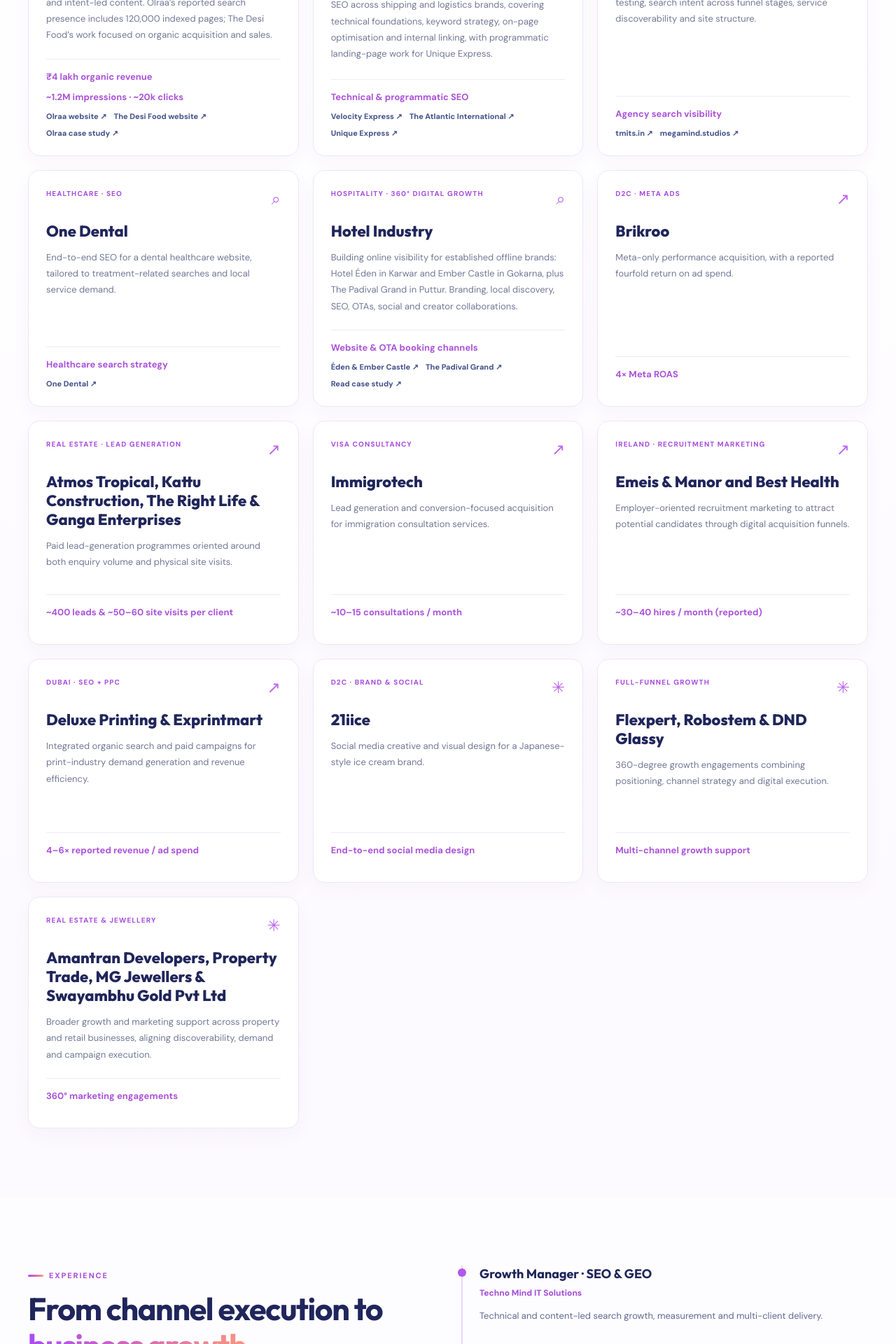
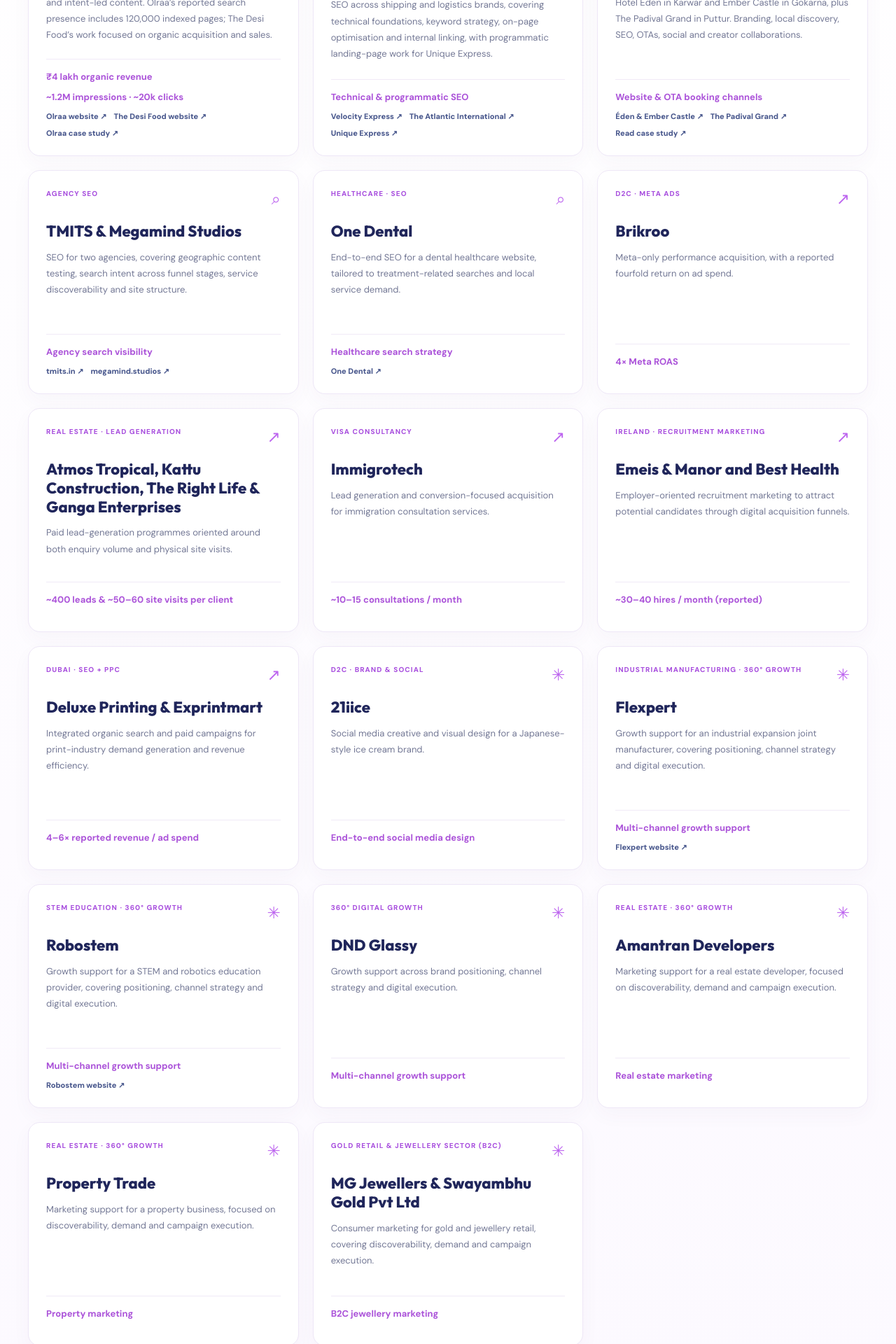
Before and after one commit to MarutiKhapar/portfoliok, a Next.js app: page / in a window 1280 px wide. Shown: the part 2540-4460 px from the top of the page at 70% size. Built offline with nearby package versions, Linux system fonts and the light colour scheme.

Commit message:
Reorder hospitality and split portfolio project cards

```diff
--- a/app/components/home/Projects.js
+++ b/app/components/home/Projects.js
@@ -122,6 +122,51 @@ export default function Projects() {
             hidden={filter !== "all" && filter !== "seo"}
           >
             <div className="project-top">
+              <span className="eyetag">Hospitality · 360° Digital Growth</span>
+              <span className="pr-icon" aria-hidden="true">
+                ⌕
+              </span>
+            </div>
+            <h3>
+              <a href="/work/hospitality">
+                  Hotels &amp; Hospitality
+              </a>
+            </h3>
+            <p>
+              Building online visibility for established offline brands: Hotel
+              Éden in Karwar and Ember Castle in Gokarna, plus The Padival Grand
+              in Puttur. Branding, local discovery, SEO, OTAs, social and
+              creator collaborations.
+            </p>
+            <div className="project-bottom">
+              <strong>Website &amp; OTA booking channels</strong>
+              <div className="project-links">
+                <a
+                  href="https://hoteleden.in/"
+                  target="_blank"
+                  rel="noopener noreferrer"
+                >
+                  Éden &amp; Ember Castle <span aria-hidden="true">↗</span>
+                </a>
+                <a
+                  href="https://thepadivalgrand.com/"
+                  target="_blank"
+                  rel="noopener noreferrer"
+                >
+                  The Padival Grand <span aria-hidden="true">↗</span>
+                </a>
+                <a href="/work/hospitality">
+                  Read case study <span aria-hidden="true">↗</span>
+                </a>
+              </div>
+            </div>
+          </article>
+          <article
+            className="project"
+            data-cat="seo"
+            hidden={filter !== "all" && filter !== "seo"}
+          >
+            <div className="project-top">
               <span className="eyetag">{"Agency SEO"}</span>
               <span className="pr-icon">{"⌕"}</span>
             </div>
@@ -178,51 +223,6 @@ export default function Projects() {
                   rel="noopener noreferrer"
                 >
                   One Dental <span aria-hidden="true">↗</span>
-                </a>
-              </div>
-            </div>
-          </article>
-          <article
-            className="project"
-            data-cat="seo"
-            hidden={filter !== "all" && filter !== "seo"}
-          >
-            <div className="project-top">
-              <span className="eyetag">Hospitality · 360° Digital Growth</span>
-              <span className="pr-icon" aria-hidden="true">
-                ⌕
-              </span>
-            </div>
-            <h3>
-              <a href="/work/hospitality">
-                  Hotel Industry
-              </a>
-            </h3>
-            <p>
-              Building online visibility for established offline brands: Hotel
-              Éden in Karwar and Ember Castle in Gokarna, plus The Padival Grand
-              in Puttur. Branding, local discovery, SEO, OTAs, social and
-              creator collaborations.
-            </p>
-            <div className="project-bottom">
-              <strong>Website &amp; OTA booking channels</strong>
-              <div className="project-links">
-                <a
-                  href="https://hoteleden.in/"
-                  target="_blank"
-                  rel="noopener noreferrer"
-                >
-                  Éden &amp; Ember Castle <span aria-hidden="true">↗</span>
-                </a>
-                <a
-                  href="https://thepadivalgrand.com/"
-                  target="_blank"
-                  rel="noopener noreferrer"
-                >
-                  The Padival Grand <span aria-hidden="true">↗</span>
-                </a>
-                <a href="/work/hospitality">
-                  Read case study <span aria-hidden="true">↗</span>
                 </a>
               </div>
             </div>
@@ -359,18 +359,18 @@ export default function Projects() {
             hidden={filter !== "all" && filter !== "full"}
           >
             <div className="project-top">
-              <span className="eyetag">{"Full-funnel Growth"}</span>
-              <span className="pr-icon">{"✳"}</span>
+              <span className="eyetag">Industrial Manufacturing · 360° Growth</span>
+              <span className="pr-icon" aria-hidden="true">✳</span>
             </div>
-            <h3>{"Flexpert, Robostem & DND Glassy"}</h3>
-            <p>
-              {
-                "360-degree growth engagements combining positioning, channel strategy and digital execution."
-              }
-            </p>
+            <h3>Flexpert</h3>
+            <p>Growth support for an industrial expansion joint manufacturer, covering positioning, channel strategy and digital execution.</p>
             <div className="project-bottom">
-              <strong>{"Multi-channel growth support"}</strong>
-              <div className="project-links"></div>
+              <strong>Multi-channel growth support</strong>
+              <div className="project-links">
+                <a href="https://www.flexpertbellows.com/" target="_blank" rel="noopener noreferrer">
+                  Flexpert website <span aria-hidden="true">↗</span>
+                </a>
+              </div>
             </div>
           </article>
           <article
@@ -379,22 +379,78 @@ export default function Projects() {
             hidden={filter !== "all" && filter !== "full"}
           >
             <div className="project-top">
-              <span className="eyetag">{"Real Estate & Jewellery"}</span>
-              <span className="pr-icon">{"✳"}</span>
+              <span className="eyetag">STEM Education · 360° Growth</span>
+              <span className="pr-icon" aria-hidden="true">✳</span>
             </div>
-            <h3>
-              {
-                "Amantran Developers, Property Trade, MG Jewellers & Swayambhu Gold Pvt Ltd"
-              }
-            </h3>
-            <p>
-              {
-                "Broader growth and marketing support across property and retail businesses, aligning discoverability, demand and campaign execution."
-              }
-            </p>
+            <h3>Robostem</h3>
+            <p>Growth support for a STEM and robotics education provider, covering positioning, channel strategy and digital execution.</p>
             <div className="project-bottom">
-              <strong>{"360° marketing engagements"}</strong>
-              <div className="project-links"></div>
+              <strong>Multi-channel growth support</strong>
+              <div className="project-links">
+                <a href="https://robostem.co.in/" target="_blank" rel="noopener noreferrer">
+                  Robostem website <span aria-hidden="true">↗</span>
+                </a>
+              </div>
+            </div>
+          </article>
+          <article
+            className="project"
+            data-cat="full"
+            hidden={filter !== "all" && filter !== "full"}
+          >
+            <div className="project-top">
+              <span className="eyetag">360° Digital Growth</span>
+              <span className="pr-icon" aria-hidden="true">✳</span>
+            </div>
+            <h3>DND Glassy</h3>
+            <p>Growth support across brand positioning, channel strategy and digital execution.</p>
+            <div className="project-bottom">
+              <strong>Multi-channel growth support</strong>
+            </div>
+          </article>
+          <article
+            className="project"
+            data-cat="full"
+            hidden={filter !== "all" && filter !== "full"}
+          >
+            <div className="project-top">
+              <span className="eyetag">Real Estate · 360° Growth</span>
+              <span className="pr-icon" aria-hidden="true">✳</span>
+            </div>
+            <h3>Amantran Developers</h3>
+            <p>Marketing support for a real estate developer, focused on discoverability, demand and campaign execution.</p>
+            <div className="project-bottom">
+              <strong>Real estate marketing</strong>
+            </div>
+          </article>
+          <article
+            className="project"
+            data-cat="full"
+            hidden={filter !== "all" && filter !== "full"}
+          >
+            <div className="project-top">
+              <span className="eyetag">Real Estate · 360° Growth</span>
+              <span className="pr-icon" aria-hidden="true">✳</span>
+            </div>
+            <h3>Property Trade</h3>
+            <p>Marketing support for a property business, focused on discoverability, demand and campaign execution.</p>
+            <div className="project-bottom">
+              <strong>Property marketing</strong>
+            </div>
+          </article>
+          <article
+            className="project"
+            data-cat="full"
+            hidden={filter !== "all" && filter !== "full"}
+          >
+            <div className="project-top">
+              <span className="eyetag">Gold Retail &amp; Jewellery Sector (B2C)</span>
+              <span className="pr-icon" aria-hidden="true">✳</span>
+            </div>
+            <h3>MG Jewellers &amp; Swayambhu Gold Pvt Ltd</h3>
+            <p>Consumer marketing for gold and jewellery retail, covering discoverability, demand and campaign execution.</p>
+            <div className="project-bottom">
+              <strong>B2C jewellery marketing</strong>
             </div>
           </article>
         </div>
```
